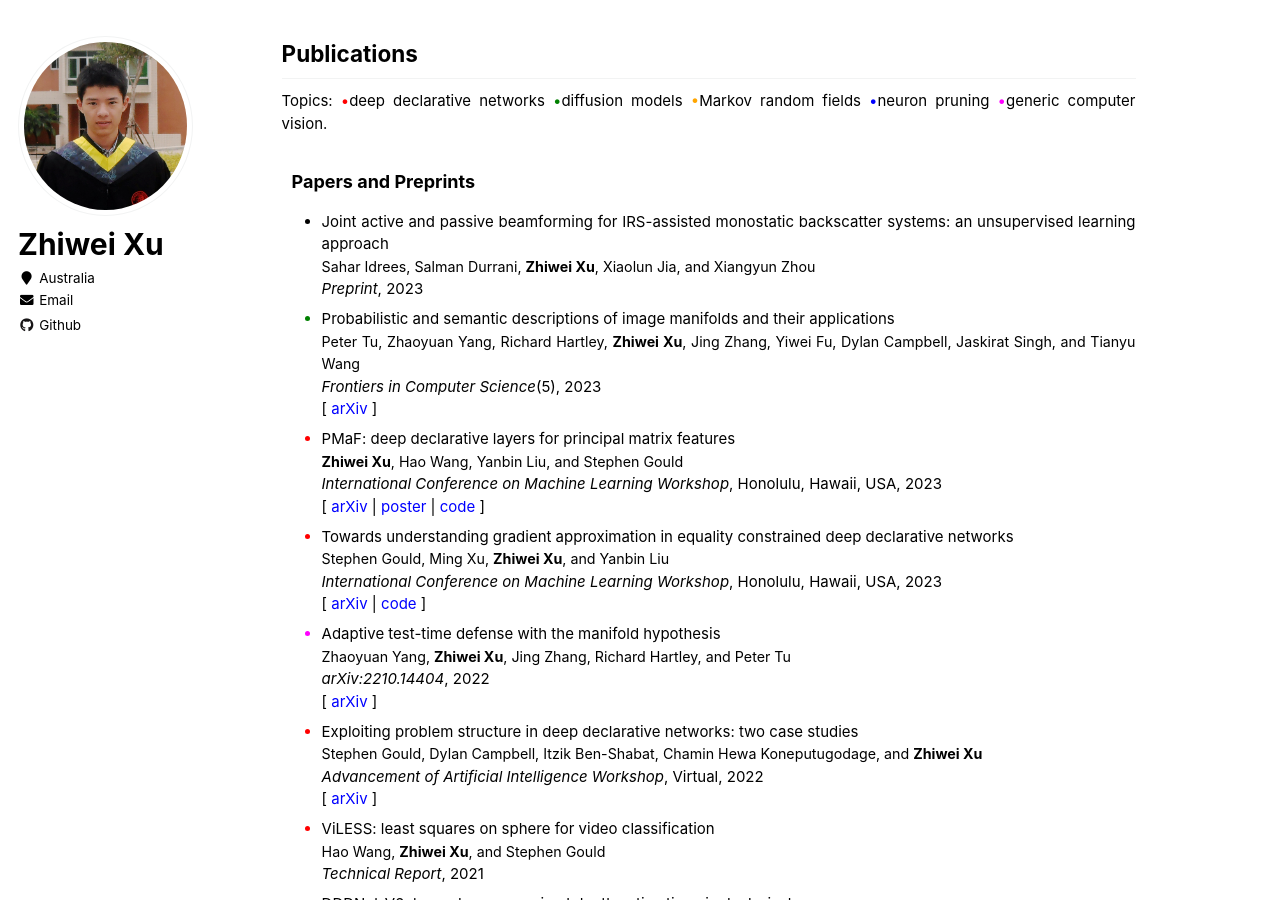
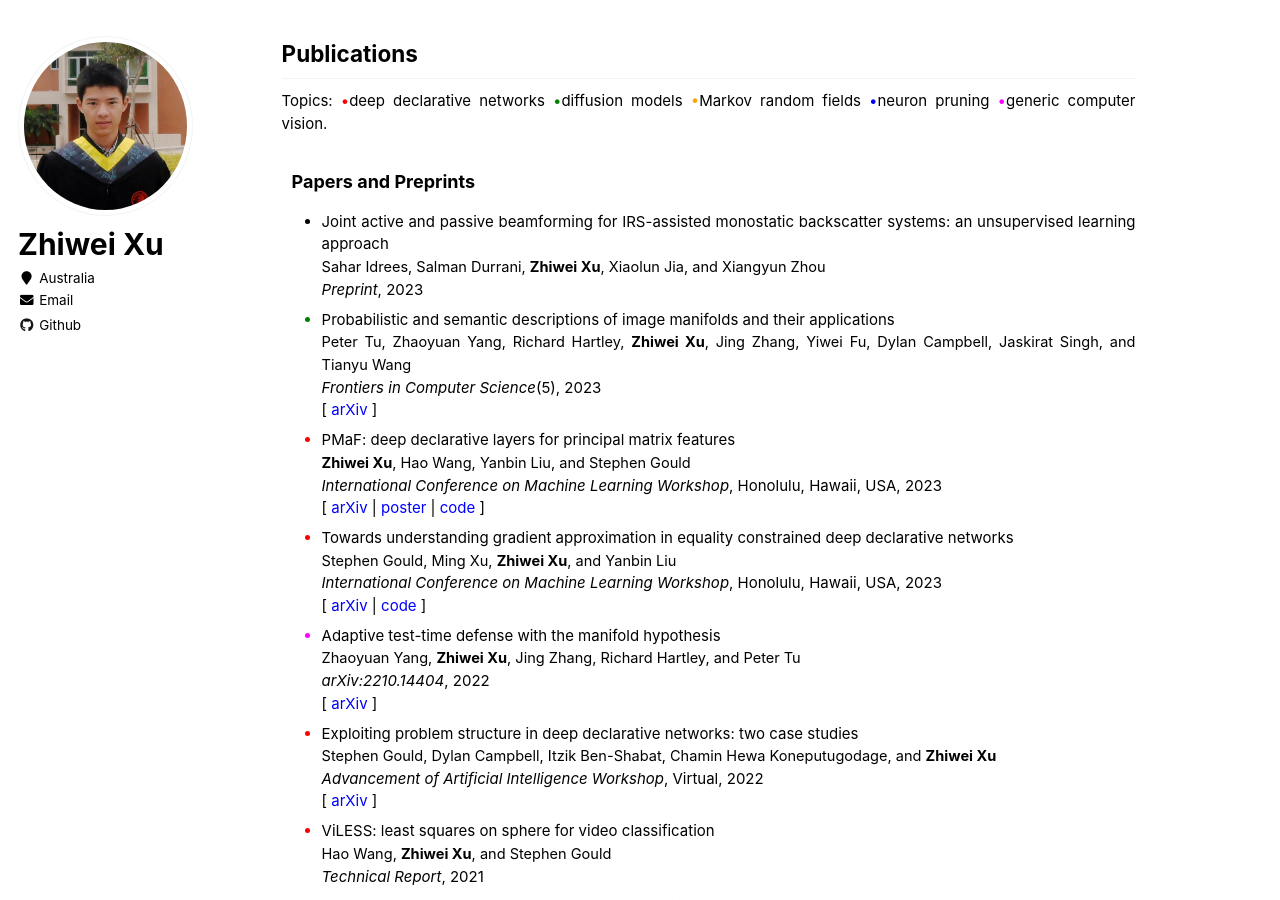
Before and after one commit to zwxu064/zwxu064.github.io, a Jekyll site: the page built from _pages/about.html, in a window 1280 px wide and 900 px high, scrolled down 846 px. Built offline with Jekyll 4.4.1, drawn with Linux system fonts in a browser that asks for light colours.

Commit message:
Update about.html

```diff
--- a/_pages/about.html
+++ b/_pages/about.html
@@ -57,19 +57,19 @@ redirect_from:
   <h3 class="tab">Papers and Preprints</h3>
   <ul>
   <li><div>Joint active and passive beamforming for IRS-assisted monostatic backscatter systems: an unsupervised learning approach</div>
-      <div><span style="color:black;font-size:0.95em">Sahar Idrees, Salman Durrani, <strong>Zhiwei Xu</strong>, Xiaolun Jia, and Xiangyun Zhou</span></div>
+      <div><span style="color:black;font-size:0.97em">Sahar Idrees, Salman Durrani, <strong>Zhiwei Xu</strong>, Xiaolun Jia, and Xiangyun Zhou</span></div>
       <div><i>Preprint</i>, 2023</div>
   </li>
 
   <li style="color:green"><div><span style="color:black">Probabilistic and semantic descriptions of image manifolds and their applications</span></div>
-      <div><span style="color:black;font-size:0.95em">Peter Tu, Zhaoyuan Yang, Richard Hartley, <strong>Zhiwei Xu</strong>, Jing Zhang, Yiwei Fu,
+      <div><span style="color:black;font-size:0.97em">Peter Tu, Zhaoyuan Yang, Richard Hartley, <strong>Zhiwei Xu</strong>, Jing Zhang, Yiwei Fu,
 	  Dylan Campbell, Jaskirat Singh, and Tianyu Wang</span></div>
       <div><span style="color:black"><i>Frontiers in Computer Science</i>(5), 2023</span></div>
       <div><span style="color:black">[ <a href="https://arxiv.org/abs/2307.02881" target="_blank">arXiv</a> ]</span></div>
   </li>
 
   <li style="color:red"><div><span style="color:black">PMaF: deep declarative layers for principal matrix features</span></div>
-      <div><span style="color:black;font-size:0.95em"><strong>Zhiwei Xu</strong>, Hao Wang, Yanbin Liu, and Stephen Gould</span></div>
+      <div><span style="color:black;font-size:0.97em"><strong>Zhiwei Xu</strong>, Hao Wang, Yanbin Liu, and Stephen Gould</span></div>
       <div><span style="color:black"><i>International Conference on Machine Learning Workshop</i>, Honolulu, Hawaii, USA, 2023</span></div>
       <div><span style="color:black">[ <a href="https://arxiv.org/abs/2306.14759" target="_blank">arXiv</a>
         | <a href="../files/PMaF_poster.pdf" target="_blank">poster</a>
@@ -77,48 +77,48 @@ redirect_from:
   </li>
 
   <li style="color:red"><div><span style="color:black">Towards understanding gradient approximation in equality constrained deep declarative networks</span></div>
-      <div><span style="color:black;font-size:0.95em">Stephen Gould, Ming Xu, <strong>Zhiwei Xu</strong>, and Yanbin Liu</span></div>
+      <div><span style="color:black;font-size:0.97em">Stephen Gould, Ming Xu, <strong>Zhiwei Xu</strong>, and Yanbin Liu</span></div>
       <div><span style="color:black"><i>International Conference on Machine Learning Workshop</i>, Honolulu, Hawaii, USA, 2023</span></div>
       <div><span style="color:black">[ <a href="https://arxiv.org/abs/2306.14054" target="_blank">arXiv</a>
 		      | <a href="https://github.com/anucvml/ddn/tree/master/apps/approxgrad" target="_blank">code</a> ]</span></div>
   </li>
 
   <li style="color:fuchsia"><div><span style="color:black">Adaptive test-time defense with the manifold hypothesis</span></div>
-      <div><span style="color:black;font-size:0.95em">Zhaoyuan Yang, <strong>Zhiwei Xu</strong>, Jing Zhang, Richard Hartley, and Peter Tu</span></div>
+      <div><span style="color:black;font-size:0.97em">Zhaoyuan Yang, <strong>Zhiwei Xu</strong>, Jing Zhang, Richard Hartley, and Peter Tu</span></div>
       <div><span style="color:black"><i>arXiv:2210.14404</i>, 2022</span></div>
       <div><span style="color:black">[ <a href="https://arxiv.org/abs/2210.14404" target="_blank">arXiv</a> ]</span></div>
   </li>
 
   <li style="color:red"><div><span style="color:black">Exploiting problem structure in deep declarative networks: two case studies</span></div>
-      <div><span style="color:black;font-size:0.95em">Stephen Gould, Dylan Campbell, Itzik Ben-Shabat, Chamin Hewa Koneputugodage, and <strong>Zhiwei Xu</strong></span></div>
+      <div><span style="color:black;font-size:0.97em">Stephen Gould, Dylan Campbell, Itzik Ben-Shabat, Chamin Hewa Koneputugodage, and <strong>Zhiwei Xu</strong></span></div>
       <div><span style="color:black"><i>Advancement of Artificial Intelligence Workshop</i>, Virtual, 2022</span></div>
       <div><span style="color:black">[ <a href="https://arxiv.org/abs/2202.12404" target="_blank">arXiv</a> ]</span></div>
   </li>
 
   <li style="color:red"><div><span style="color:black">ViLESS: least squares on sphere for video classification</span></div>
-      <div><span style="color:black;font-size:0.95em">Hao Wang, <strong>Zhiwei Xu</strong>, and Stephen Gould</span></div>
+      <div><span style="color:black;font-size:0.97em">Hao Wang, <strong>Zhiwei Xu</strong>, and Stephen Gould</span></div>
       <div><span style="color:black"><i>Technical Report</i>, 2021</span></div>
   </li>
 
   <li style="color:fuchsia"><div><span style="color:black">DDDNet-V2: towards unsupervised depth estimation via dual-pixel sensor</span></div>
-      <div><span style="color:black;font-size:0.95em">Liyuan Pan, <strong>Zhiwei Xu</strong>, Liu Liu, Yan Yang, Miaomiao Liu, and Richard Hartley</span></div>
+      <div><span style="color:black;font-size:0.97em">Liyuan Pan, <strong>Zhiwei Xu</strong>, Liu Liu, Yan Yang, Miaomiao Liu, and Richard Hartley</span></div>
       <div><span style="color:black"><i>Technical Report</i>, 2021</span></div>
   </li>
 
   <li style="color:blue"><div><span style="color:black">RANP: resource aware neuron pruning at initialization for 3D CNNs</span></div>
-      <div><span style="color:black;font-size:0.95em"><strong>Zhiwei Xu</strong>, Thalaiyasingam Ajanthan, Vibhav Vineet, and Richard Hartley</span></div>
+      <div><span style="color:black;font-size:0.97em"><strong>Zhiwei Xu</strong>, Thalaiyasingam Ajanthan, Vibhav Vineet, and Richard Hartley</span></div>
       <div><span style="color:black"><i>arXiv:2103.08457 (an extension of 3DV2020 paper)</i>, 2021</span></div>
       <div><span style="color:black">[ <a href="https://arxiv.org/abs/2103.08457" target="_blank">arXiv</a> ]</span></div>
   </li>
 
   <li style="color:fuchsia"><div><span style="color:black">Refining semantic segmentation with superpixel by transparent initialization and sparse encoder</span></div>
-      <div><span style="color:black;font-size:0.95em"><strong>Zhiwei Xu</strong>, Thalaiyasingam Ajanthan, and Richard Hartley</span></div>
+      <div><span style="color:black;font-size:0.97em"><strong>Zhiwei Xu</strong>, Thalaiyasingam Ajanthan, and Richard Hartley</span></div>
       <div><span style="color:black"><i>arXiv:2010.04363</i>, 2020</span></div>
       <div><span style="color:black">[ <a href="https://arxiv.org/abs/2010.04363" target="_blank">arXiv</a> ]</span></div>
   </li>
 
   <li style="color:blue"><div><span style="color:black">RANP: resource aware neuron pruning at initialization for 3D CNNs</span></div>
-      <div><span style="color:black;font-size:0.95em"><strong>Zhiwei Xu</strong>, Thalaiyasingam Ajanthan, Vibhav Vineet, and Richard Hartley</span></div>
+      <div><span style="color:black;font-size:0.97em"><strong>Zhiwei Xu</strong>, Thalaiyasingam Ajanthan, Vibhav Vineet, and Richard Hartley</span></div>
       <div><span style="color:black"><i>International Conference on 3D Vision</i>, pages 180-189, Virtual Fukuoka, Japan, 2020 (<span style="color:red">Oral</span>)</span></div>
       <div><span style="color:black">[ <a href="https://arxiv.org/abs/2010.02488" target="_blank">arXiv</a>
         | <a href="./files/3DV2020_slides.pdf" target="_blank">slides</a>
@@ -127,7 +127,7 @@ redirect_from:
   </li>
 
   <li style="color:orange"><div><span style="color:black">Fast and differentiable message passing on pairwise Markov random fields</span></div>
-      <div><span style="color:black;font-size:0.95em"><strong>Zhiwei Xu</strong>, Thalaiyasingam Ajanthan, and Richard Hartley</span></div>
+      <div><span style="color:black;font-size:0.97em"><strong>Zhiwei Xu</strong>, Thalaiyasingam Ajanthan, and Richard Hartley</span></div>
       <div><span style="color:black"><i>Asian Conference on Computer Vision</i>, pages 523-540, Virtual Kyoto, Japan, 2020 (<span style="color:red">Oral</span>)</span></div>
       <div><span style="color:black">[ <a href="https://arxiv.org/abs/1910.10892" target="_blank">arXiv</a>
         | <a href="./files/ACCV2020_slides.pdf" target="_blank">slides</a>
@@ -135,42 +135,42 @@ redirect_from:
   </li>
 
   <li><div>Interesting components detection for space satellites from ISAR image via feature probabilistic estimation</div>
-      <div><span style="color:black;font-size:0.95em"><strong>Zhiwei Xu</strong>, Lei Zhang, Mengdao Xing, Karen M. von Deneen, and Lei Ran</span></div>
+      <div><span style="color:black;font-size:0.97em"><strong>Zhiwei Xu</strong>, Lei Zhang, Mengdao Xing, Karen M. von Deneen, and Lei Ran</span></div>
       <div><i>IET Image Processing</i>, <strong>9</strong>(6), pages 506-515, 2015</div>
       <div>[ <a href="http://ieeexplore.ieee.org/xpl/articleDetails.jsp?arnumber=7112870&queryText=zhiwei+xu+lei+zhang&matchBoolean=true&newsearch=true&searchField=Search_All" target="_blank">paper</a> ]</div>
   </li>
 
   <li><div>Precise cross-range scaling for ISAR images using feature registration</div>
-      <div><span style="color:black;font-size:0.95em"><strong>Zhiwei Xu</strong>, Lei Zhang, and Mengdao Xing</span></div>
+      <div><span style="color:black;font-size:0.97em"><strong>Zhiwei Xu</strong>, Lei Zhang, and Mengdao Xing</span></div>
       <div><i>IEEE Geoscience and Remote Sensing Letters</i>, <strong>11</strong>(10), pages 1792-1796, 2014</div>
       <div>[ <a href="http://ieeexplore.ieee.org/xpl/articleDetails.jsp?tp=&arnumber=6779610&matchBoolean%3Dtrue%26queryText%3Dzhiwei+xu+lei+zhang" target="_blank">paper</a> ]</div>
   </li>
 
   <li><div>A fast BP algorithm with wavenumber spectrum fusion for highresolution spotlight SAR imaging</div>
-      <div><span style="color:black;font-size:0.95em">Lei Zhang, Haolin Li, Zhijun Qiao, and <strong>Zhiwei Xu</strong></span></div>
+      <div><span style="color:black;font-size:0.97em">Lei Zhang, Haolin Li, Zhijun Qiao, and <strong>Zhiwei Xu</strong></span></div>
       <div><i>IEEE Geoscience and Remote Sensing Letters</i>, <strong>11</strong>(9), pages 1460-1464, 2014</div>
       <div>[ <a href="http://ieeexplore.ieee.org/xpl/articleDetails.jsp?tp=&arnumber=6725618&matchBoolean%3Dtrue%26queryText%3DA+fast+BP+algorithm+with+wavenumber+spectrum+fusion+for+highresolution+spotlight+SAR+imaging" target="_blank">paper</a> ]</div>
   </li>
 
   <li><div>Multi-perspective ISAR image fusion using motional parameters estimation and nonnegative matrix factorization</div>
-      <div><span style="color:black;font-size:0.95em"><strong>Zhiwei Xu</strong>, Lei Zhang, Mengdao Xing, and Jia Duan</span></div>
+      <div><span style="color:black;font-size:0.97em"><strong>Zhiwei Xu</strong>, Lei Zhang, Mengdao Xing, and Jia Duan</span></div>
       <div><i>Technical Report</i>, 2014</div>
   </li>
 
   <li><div>Uniform rotational motion compensation for ISAR targets from image domain</div>
-      <div><span style="color:black;font-size:0.95em"><strong>Zhiwei Xu</strong>, Lei Zhang, Mengdao Xing, and Gang Xu</span></div>
+      <div><span style="color:black;font-size:0.97em"><strong>Zhiwei Xu</strong>, Lei Zhang, Mengdao Xing, and Gang Xu</span></div>
       <div><i>IEEE Conference on Signal and Image Processing (CSIP)</i>, Xi'an, China, pages 166-170, 2014 (<span style="color:red">Oral</span>)</div>
       <div>[ <a href="http://ieeexplore.ieee.org/xpl/articleDetails.jsp?tp=&arnumber=6889224&matchBoolean%3Dtrue%26queryText%3Dzhiwei+xu+lei+zhang" target="_blank">paper</a> ]</div>
   </li>
 
   <li><div>Azimuth scaling for ISAR images with feature registration</div>
-      <div><span style="color:black;font-size:0.95em"><strong>Zhiwei Xu</strong>, Lei Zhang, and Mengdao Xing</span></div>
+      <div><span style="color:black;font-size:0.97em"><strong>Zhiwei Xu</strong>, Lei Zhang, and Mengdao Xing</span></div>
       <div><i>IEEE Congress on Image and Signal Processing (CISP)</i>, Hangzhou, China, pages 1568-1572, 2013 (<span style="color:red">Oral</span>)
       <div>[ <a href="https://doi.org/10.1109/CISP.2013.6743925" target="_blank">paper</a> ]</div>
   </li>
 
   <li><div>Method for detecting components by using local feature registration</div>
-      <div><span style="color:black;font-size:0.95em"><strong>Zhiwei Xu</strong>, Lei Zhang, and Mengdao Xing</span></div>
+      <div><span style="color:black;font-size:0.97em"><strong>Zhiwei Xu</strong>, Lei Zhang, and Mengdao Xing</span></div>
       <div><i>Annual Radar Conference of Xidian University</i>, pages 57-66, 2013 (<i>Paper Proceedings</i>)</div>
     </li>
   </ul>
@@ -178,28 +178,28 @@ redirect_from:
 <h3 class="tab">Patents</h3>
   <ul>
     <li><div>CN 2014SR012993, System of ISAR data and images processing V1.0 (software)
-        <div><span style="color:black;font-size:0.95em"><strong>Zhiwei Xu</strong>, Lei Zhang, Darong Huang, and Mengdao Xing</span></div></div>
+        <div><span style="color:black;font-size:0.97em"><strong>Zhiwei Xu</strong>, Lei Zhang, Darong Huang, and Mengdao Xing</span></div></div>
 
     <li><div>CN 201310647712.8, Cross-range scaling based on image feature for ISAR images
-        <div><span style="color:black;font-size:0.95em">Lei Zhang, <strong>Zhiwei Xu</strong>, Mengdao Xing, Jia Duan, and Gang Xu</span></div></div>
+        <div><span style="color:black;font-size:0.97em">Lei Zhang, <strong>Zhiwei Xu</strong>, Mengdao Xing, Jia Duan, and Gang Xu</span></div></div>
 
     <li><div>CN 201310648787.8, Components detection for ISAR targets by local feature registration
-        <div><span style="color:black;font-size:0.95em">Lei Zhang, <strong>Zhiwei Xu</strong>, Mengdao Xing, Qi Dong, and Min Wu</span></div></div>
+        <div><span style="color:black;font-size:0.97em">Lei Zhang, <strong>Zhiwei Xu</strong>, Mengdao Xing, Qi Dong, and Min Wu</span></div></div>
 
     <li><div>CN 201410218699.9, Recognition of satellites' panel in ISAR images by sum of Gaussian probabilities
-        <div><span style="color:black;font-size:0.95em">Lei Zhang, <strong>Zhiwei Xu</strong>, Min Wu, Qi Dong, and Mengdao Xing</span></div></div>
+        <div><span style="color:black;font-size:0.97em">Lei Zhang, <strong>Zhiwei Xu</strong>, Min Wu, Qi Dong, and Mengdao Xing</span></div></div>
 
     <li><div>CN 201410445675.7, ISAR images fusion based on target's characteristics
-        <div><span style="color:black;font-size:0.95em">Lei Zhang, <strong>Zhiwei Xu</strong> Xu, and Mengdao Xing</span></div></div>
+        <div><span style="color:black;font-size:0.97em">Lei Zhang, <strong>Zhiwei Xu</strong> Xu, and Mengdao Xing</span></div></div>
 
     <li><div>CN 201410106245.2, Super-resolution imaging for full Pol-SAR by sectional compressive sensing
-        <div><span style="color:black;font-size:0.95em">Lei Zhang, Min Wu, <strong>Zhiwei Xu</strong>, Jia Duan, and Mengdao Xing</span></div></div>
+        <div><span style="color:black;font-size:0.97em">Lei Zhang, Min Wu, <strong>Zhiwei Xu</strong>, Jia Duan, and Mengdao Xing</span></div></div>
 
     <li><div>CN 201310653886.5, Decomposition/reconstruction of ISAR targets by central characteristics model
-        <div><span style="color:black;font-size:0.95em">Lei Zhang, Qi Dong, Yinghui Quan, <strong>Zhiwei Xu</strong>, and Gang Xu</span></div></div>
+        <div><span style="color:black;font-size:0.97em">Lei Zhang, Qi Dong, Yinghui Quan, <strong>Zhiwei Xu</strong>, and Gang Xu</span></div></div>
 
     <li><div>CN 201310655227.5, Range aligning for ISAR data by linear estimation of polynomials
-        <div><span style="color:black;font-size:0.95em">Lei Zhang, Qi Dong, Yinghui Quan, <strong>Zhiwei Xu</strong>, and Gang Xu</span></div></div>
+        <div><span style="color:black;font-size:0.97em">Lei Zhang, Qi Dong, Yinghui Quan, <strong>Zhiwei Xu</strong>, and Gang Xu</span></div></div>
   </ul>
 
 <h2 id="services">Services</h2>
```
